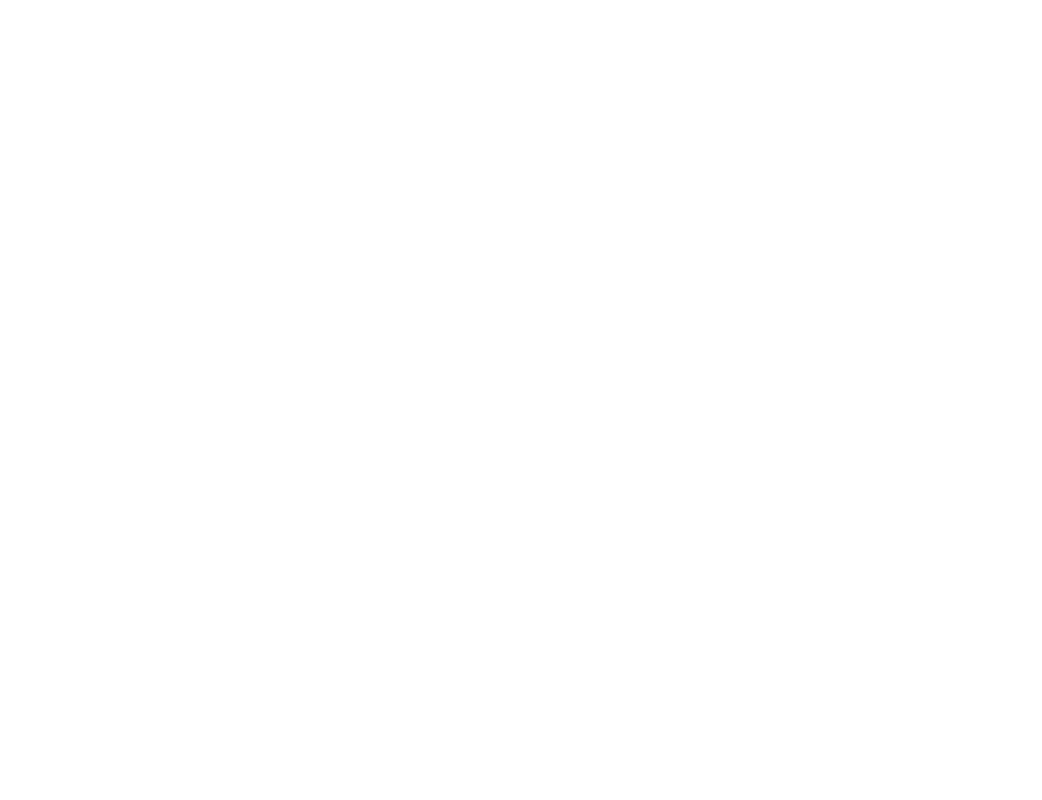
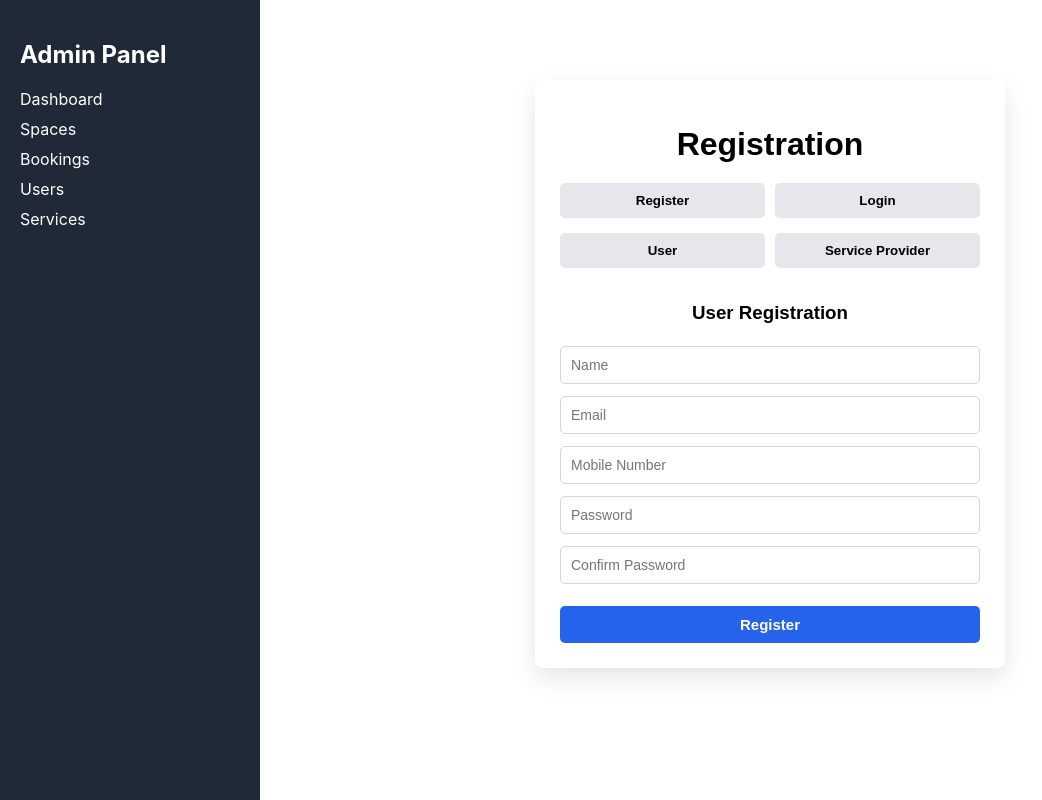
Before and after one commit to angila-04/coworking-space, a React (Create React App) app in the folder frontend/: page /login in a window 1280 px wide. Before the commit this address had no page. Shown: the whole page, without its empty margins (0-1042 px from the left). Built offline with nearby package versions, Linux system fonts and the light colour scheme.

Commit message:
my updates

```diff
--- a/frontend/package.json
+++ b/frontend/package.json
@@ -9,7 +9,7 @@
     "@testing-library/user-event": "^13.5.0",
     "react": "^19.2.3",
     "react-dom": "^19.2.3",
-    "react-router-dom": "^7.11.0",
+    "react-router-dom": "^7.12.0",
     "react-scripts": "5.0.1",
     "web-vitals": "^2.1.4"
   },
--- a/frontend/src/App.js
+++ b/frontend/src/App.js
@@ -1,17 +1,18 @@
 import { BrowserRouter, Routes, Route } from "react-router-dom";
-
 import AdminLayout from "./admin/AdminLayout";
 import AdminDashboard from "./admin/pages/AdminDashboard";
 import ManageSpaces from "./admin/pages/ManageSpaces";
 import ManageBookings from "./admin/pages/ManageBookings";
 import ManageUsers from "./admin/pages/ManageUsers";
 import ServiceRequests from "./admin/pages/ServiceRequests";
+import Authentication from "./jjjjj/authentication.jsx";
 
 function App() {
   return (
     <BrowserRouter>
       <Routes>
         <Route path="/" element={<AdminLayout />}>
+        <Route path="/login" element={<Authentication />} />
           <Route path="dashboard" element={<AdminDashboard />} />
           <Route path="spaces" element={<ManageSpaces />} />
           <Route path="bookings" element={<ManageBookings />} />
--- /dev/null
+++ b/frontend/src/jjjjj/authentication.css
@@ -0,0 +1,86 @@
+/* Container */
+.auth-container {
+  max-width: 420px;
+  margin: 60px auto;
+  padding: 25px;
+  background: #ffffff;
+  border-radius: 8px;
+  box-shadow: 0 10px 25px rgba(0, 0, 0, 0.1);
+  font-family: Arial, sans-serif;
+}
+
+/* Title */
+.auth-container h1 {
+  text-align: center;
+  margin-bottom: 20px;
+}
+
+/* Toggle buttons (Register / Login, User / Provider) */
+.auth-toggle {
+  display: flex;
+  gap: 10px;
+  margin-bottom: 15px;
+}
+
+.auth-toggle button {
+  flex: 1;
+  padding: 10px;
+  background: #e5e7eb;
+  border: none;
+  border-radius: 5px;
+  cursor: pointer;
+  font-weight: bold;
+}
+
+.auth-toggle button:hover {
+  background: #d1d5db;
+}
+
+/* Form */
+.auth-form {
+  display: flex;
+  flex-direction: column;
+  gap: 12px;
+}
+
+.auth-form h3 {
+  text-align: center;
+  margin-bottom: 10px;
+}
+
+/* Inputs */
+.auth-form input,
+.auth-form textarea {
+  padding: 10px;
+  border: 1px solid #d1d5db;
+  border-radius: 5px;
+  font-size: 14px;
+}
+
+.auth-form input:focus,
+.auth-form textarea:focus {
+  outline: none;
+  border-color: #2563eb;
+}
+
+/* File input */
+.auth-form input[type="file"] {
+  border: none;
+}
+
+/* Submit button */
+.auth-form button {
+  margin-top: 10px;
+  padding: 10px;
+  background: #2563eb;
+  color: white;
+  border: none;
+  border-radius: 5px;
+  cursor: pointer;
+  font-size: 15px;
+  font-weight: bold;
+}
+
+.auth-form button:hover {
+  background: #1d4ed8;
+}
--- /dev/null
+++ b/frontend/src/jjjjj/authentication.jsx
@@ -0,0 +1,141 @@
+import React, { useState } from "react";
+import { useNavigate } from "react-router-dom";
+import "./authentication.css";
+
+export default function Authentication() {
+  const [mode, setMode] = useState("register");
+  const [role, setRole] = useState("user");
+  const navigate = useNavigate();
+
+  return (
+    <div className="auth-container">
+      <h1>{mode === "register" ? "Registration" : "Login"}</h1>
+
+      <div className="auth-toggle">
+        <button onClick={() => setMode("register")}>Register</button>
+        <button onClick={() => setMode("login")}>Login</button>
+      </div>
+
+      {mode === "register" && (
+        <div className="auth-toggle">
+          <button onClick={() => setRole("user")}>User</button>
+          <button onClick={() => setRole("provider")}>Service Provider</button>
+        </div>
+      )}
+
+      {mode === "login" ? (
+        <LoginForm onSuccess={() => navigate("/admin")} />
+      ) : role === "user" ? (
+        <UserForm onSuccess={() => navigate("/admin")} />
+      ) : (
+        <ProviderForm onSuccess={() => navigate("/admin")} />
+      )}
+    </div>
+  );
+}
+
+/* ================= USER REGISTER ================= */
+function UserForm({ onSuccess }) {
+  const [form, setForm] = useState({
+    name: "",
+    email: "",
+    mobile: "",
+    password: "",
+    confirmPassword: "",
+  });
+
+  const handleChange = (e) =>
+    setForm({ ...form, [e.target.name]: e.target.value });
+
+  const handleSubmit = (e) => {
+    e.preventDefault();
+    console.log("User Register:", form);
+    onSuccess();
+  };
+
+  return (
+    <form onSubmit={handleSubmit} className="auth-form">
+      <h3>User Registration</h3>
+
+      <input name="name" placeholder="Name" onChange={handleChange} />
+      <input name="email" type="email" placeholder="Email" onChange={handleChange} />
+      <input name="mobile" placeholder="Mobile Number" onChange={handleChange} />
+      <input name="password" type="password" placeholder="Password" onChange={handleChange} />
+      <input
+        name="confirmPassword"
+        type="password"
+        placeholder="Confirm Password"
+        onChange={handleChange}
+      />
+
+      <button type="submit">Register</button>
+    </form>
+  );
+}
+
+/* ================= PROVIDER REGISTER (NO FILE UPLOAD) ================= */
+function ProviderForm({ onSuccess }) {
+  const [form, setForm] = useState({
+    ownerName: "",
+    email: "",
+    mobile: "",
+    password: "",
+    confirmPassword: "",
+  });
+
+  const handleChange = (e) =>
+    setForm({ ...form, [e.target.name]: e.target.value });
+
+  const handleSubmit = (e) => {
+    e.preventDefault();
+    console.log("Provider Register:", form);
+    onSuccess();
+  };
+
+  return (
+    <form onSubmit={handleSubmit} className="auth-form">
+      <h3>Service Provider Registration</h3>
+
+      <input name="ownerName" placeholder="Owner Name" onChange={handleChange} />
+      <input name="email" type="email" placeholder="Email" onChange={handleChange} />
+      <input name="mobile" placeholder="Mobile Number" onChange={handleChange} />
+      <input name="password" type="password" placeholder="Password" onChange={handleChange} />
+      <input
+        name="confirmPassword"
+        type="password"
+        placeholder="Confirm Password"
+        onChange={handleChange}
+      />
+
+      <button type="submit">Register</button>
+    </form>
+  );
+}
+
+/* ================= LOGIN ================= */
+function LoginForm({ onSuccess }) {
+  const [form, setForm] = useState({
+    email: "",
+    password: "",
+  });
+
+  const handleChange = (e) =>
+    setForm({ ...form, [e.target.name]: e.target.value });
+
+  const handleSubmit = (e) => {
+    e.preventDefault();
+    console.log("Login:", form);
+    onSuccess();
+  };
+
+  return (
+    <form onSubmit={handleSubmit} className="auth-form">
+      <h3>Login</h3>
+
+      <input name="email" type="email" placeholder="Email" onChange={handleChange} />
+      <input name="password" type="password" placeholder="Password" onChange={handleChange} />
+
+      <button type="submit">Login</button>
+    </form>
+  );
+}
```
Also changed, not shown: 2 other files (tests, documents, lock files or other folders).
